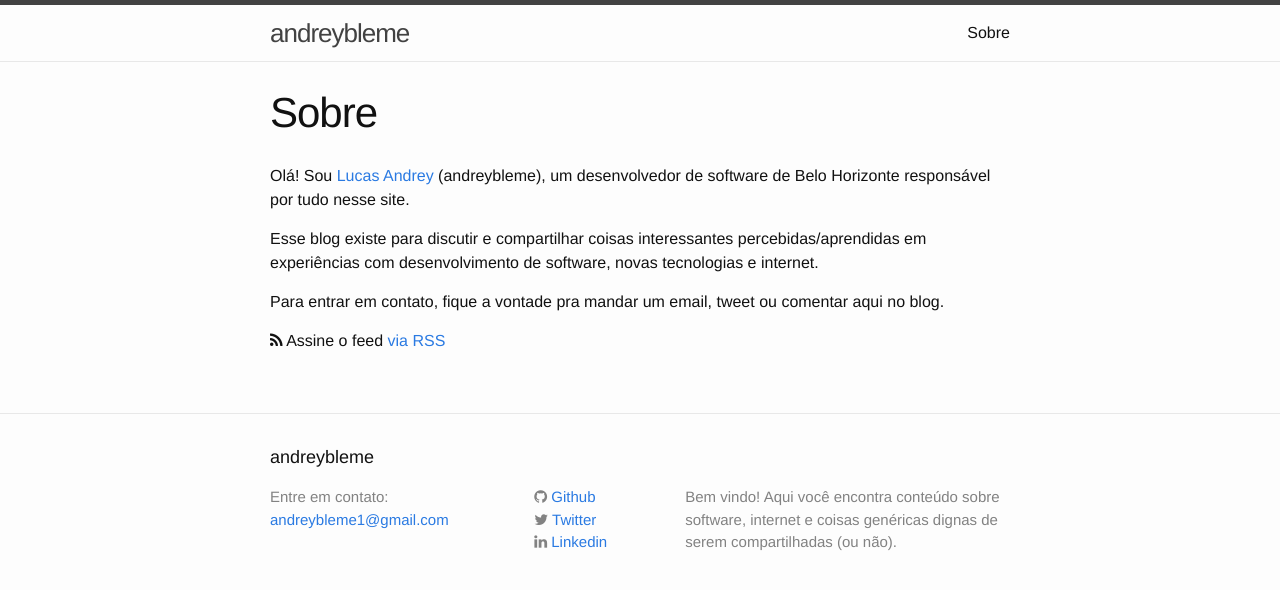
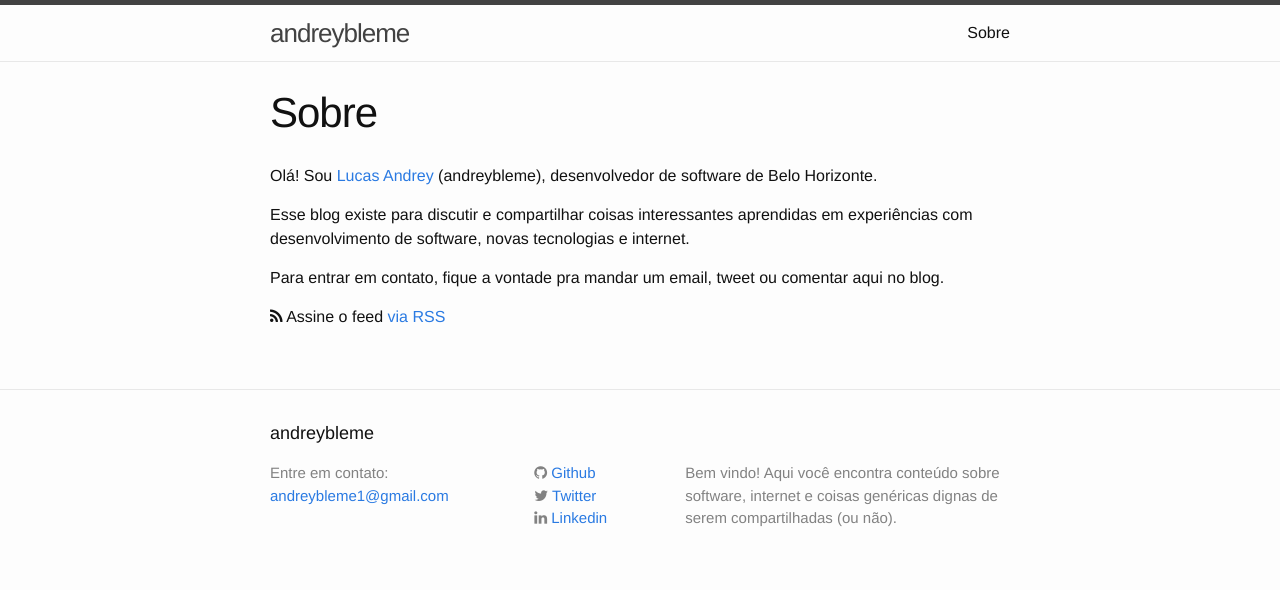
Before and after one commit to andreybleme/andreybleme.github.io, a Jekyll site: the page built from about.md, in a window 1280 px wide. Shown: the top 590 px of the page. Built offline with Jekyll 4.4.1, drawn with Linux system fonts in a browser that asks for light colours; nearby versions of some CDN libraries.

Commit message:
Changing about section

```diff
--- a/about.md
+++ b/about.md
@@ -3,9 +3,9 @@ layout: page
 title: Sobre
 permalink: /about/
 ---
-Olá! Sou [Lucas Andrey](https://www.linkedin.com/in/andreybleme/) (andreybleme), um desenvolvedor de software de Belo Horizonte responsável por tudo nesse site.
+Olá! Sou [Lucas Andrey](https://www.linkedin.com/in/andreybleme/) (andreybleme), desenvolvedor de software de Belo Horizonte.
 
-Esse blog existe para discutir e compartilhar coisas interessantes percebidas/aprendidas em experiências com desenvolvimento de software, novas tecnologias e internet.
+Esse blog existe para discutir e compartilhar coisas interessantes aprendidas em experiências com desenvolvimento de software, novas tecnologias e internet.
 
 Para entrar em contato, fique a vontade pra mandar um email, tweet ou comentar aqui no blog.
 
```
